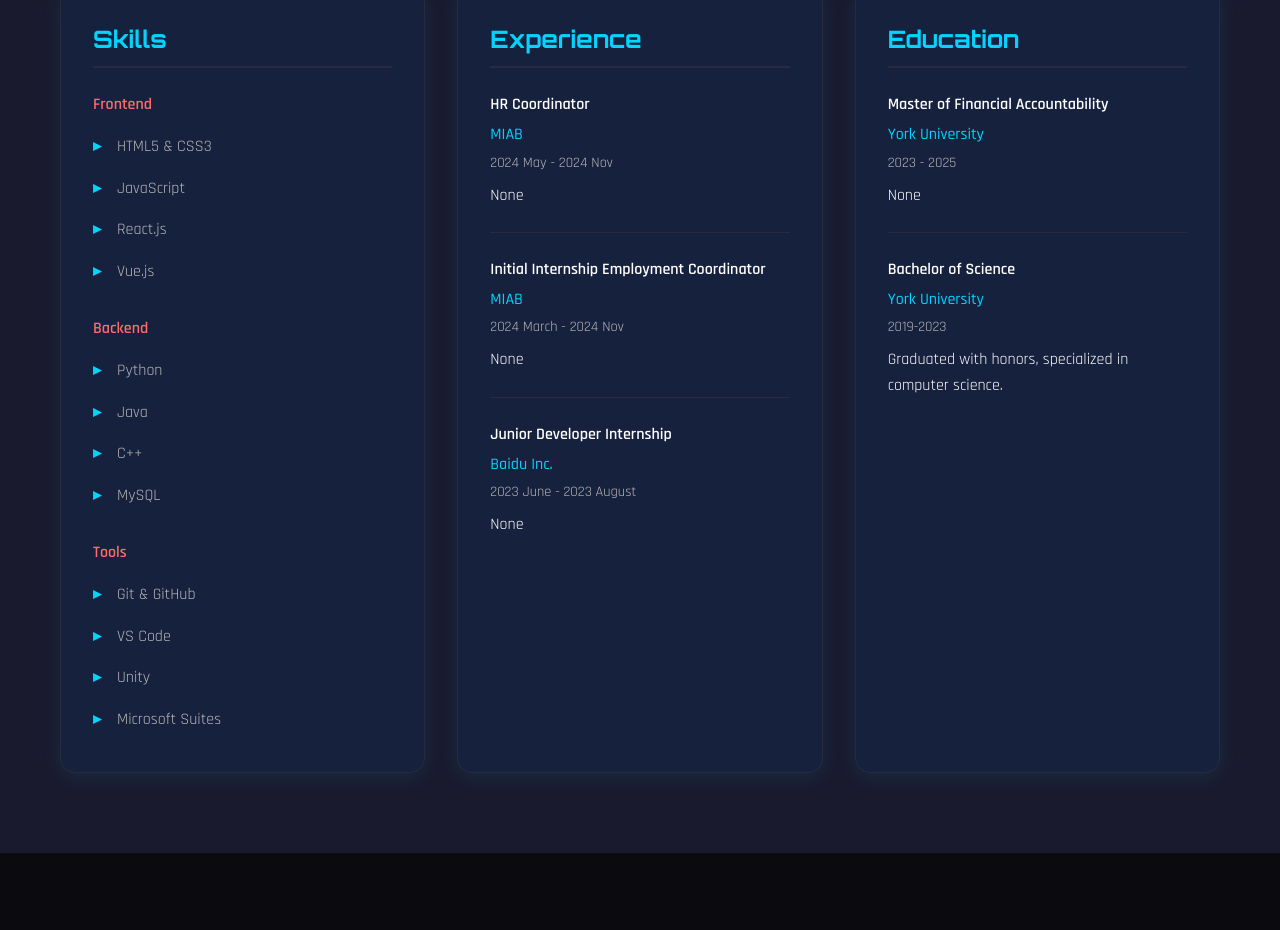
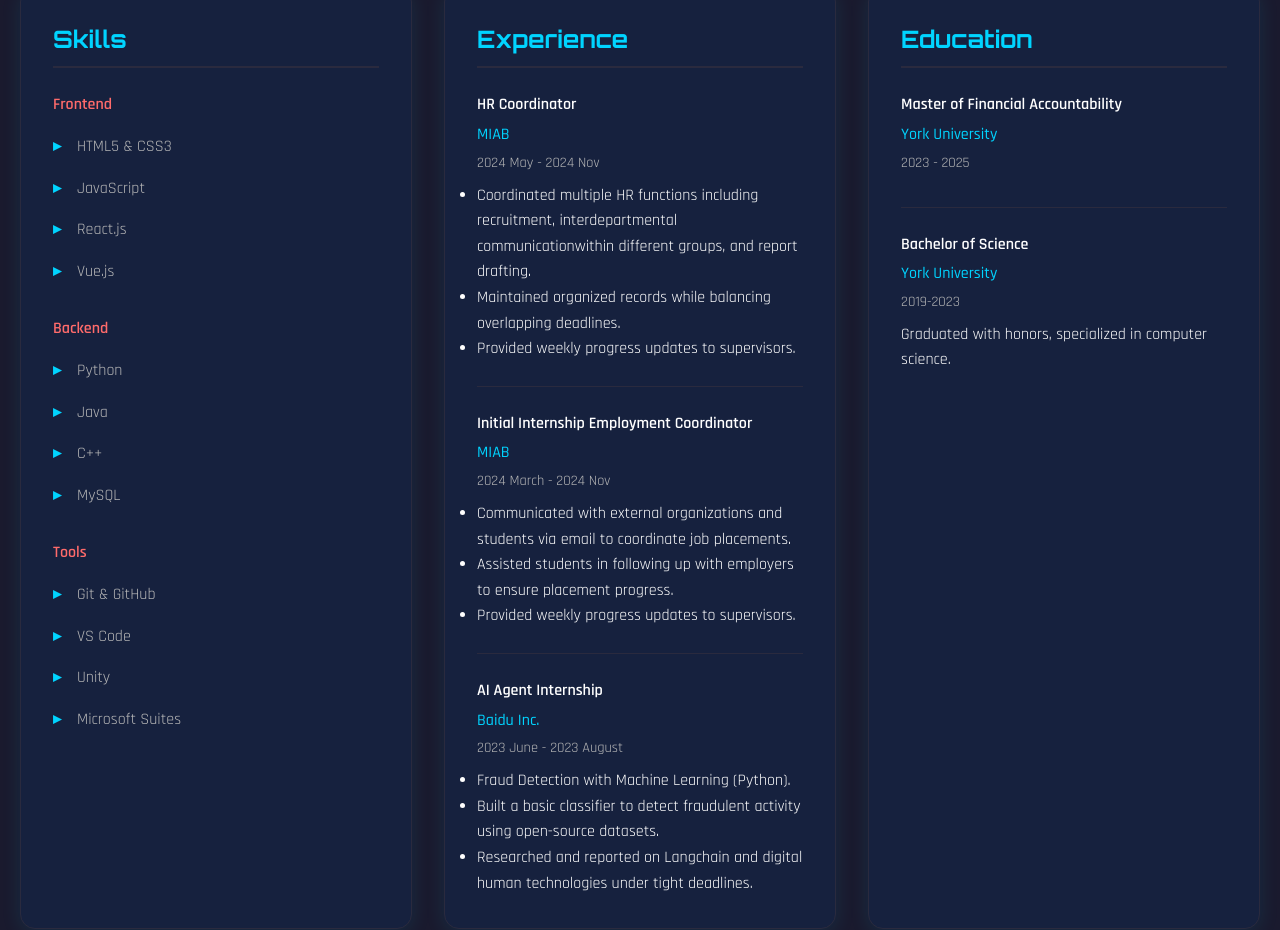
Before and after one commit to AspartameZjh/PersonalWeb, a plain HTML site: page index.html in a window 1280 px wide. Shown: the part 1005-1935 px from the top of the page. Drawn offline with Linux system fonts and the light colour scheme.

Commit message:
Add files via upload

```diff
--- a/index.html
+++ b/index.html
@@ -114,7 +114,11 @@
                             <span class="exp-company">MIAB</span>
                             <span class="exp-date">2024 May - 2024 Nov</span>
                         </div>
-                        <p>None</p>
+                        <ul>
+                            <li>Coordinated multiple HR functions including recruitment, interdepartmental communicationwithin different groups, and report drafting.</li>
+                            <li>Maintained organized records while balancing overlapping deadlines.</li>
+                            <li>Provided weekly progress updates to supervisors.</li>
+                        </ul>
                     </div>
                     <div class="experience-item">
                         <div class="exp-header">
@@ -122,15 +126,23 @@
                             <span class="exp-company">MIAB</span>
                             <span class="exp-date">2024 March - 2024 Nov</span>
                         </div>
-                        <p>None</p>
+                        <ul>
+                            <li>Communicated with external organizations and students via email to coordinate job placements.</li>
+                            <li>Assisted students in following up with employers to ensure placement progress.</li>
+                            <li>Provided weekly progress updates to supervisors.</li>
+                        </ul>
                     </div>
                     <div class="experience-item">
                         <div class="exp-header">
-                            <h4>Junior Developer Internship</h4>
+                            <h4>AI Agent Internship</h4>
                             <span class="exp-company">Baidu Inc.</span>
                             <span class="exp-date">2023 June - 2023 August</span>
                         </div>
-                        <p>None</p>
+                        <ul>
+                            <li>Fraud Detection with Machine Learning (Python).</li>
+                            <li>Built a basic classifier to detect fraudulent activity using open-source datasets.</li>
+                            <li>Researched and reported on Langchain and digital human technologies under tight deadlines.</li>
+                        </ul>
                     </div>
                 </div>
 
@@ -142,7 +154,7 @@
                             <span class="edu-school">York University</span>
                             <span class="edu-date">2023 - 2025</span>
                         </div>
-                        <p>None</p>
+                        <p></p>
                     </div>
                     <div class="education-item">
                         <div class="edu-header">
@@ -165,7 +177,7 @@
     <section id="projects" class="projects-section">
         <div class="container">
             <h2 class="section-title">Projects</h2>
-            <div class="projects-grid">
+            <!--   <div class="projects-grid">
                 <div class="project-card">
                     <div class="project-image">
                         <div class="project-placeholder"></div>
@@ -243,7 +255,7 @@
                 </div>
             </div>
         </div>
-        </div>
+    </div> -->
             <!-- Projects Arrow -->
             <div class="scroll-arrow" id="projectsArrow">
                 <i class="fas fa-chevron-down"></i>
@@ -258,15 +270,15 @@
                 <div class="contact-info">
                     <div class="contact-item">
                         <i class="fas fa-envelope"></i>
-                        <a href="mailto:zjh0624@yorku.ca" class="nav-link"> Email me </a>
+                        <p> zjh0624@yorku.ca </p>
                     </div>
                     <div class="contact-item">
                         <i class="fab fa-linkedin"></i>
-                        <a href="https://www.linkedin.com/in/jiahengzhou624/" class="nav-link"> My Linkedin </a>
+                        <a href="https://www.linkedin.com/in/jiahengzhou624/" targer="_blank"> My Linkedin </a>
                     </div>
                     <div class="contact-item">
                         <i class="fab fa-github"></i>
-                        <a href="https://github.com/AspartameZjh" class="nav-link"> My Github </a>
+                        <a href="https://github.com/AspartameZjh" targer="_blank"> My Github </a>
                     </div>
                 </div>
             </div>
--- a/styles.css
+++ b/styles.css
@@ -22,6 +22,8 @@
     --transition-medium: 0.5s ease;
     --transition-slow: 0.8s ease;
 }
+
+
 
 /* Light Theme Colors */
 .light-theme {
@@ -141,7 +143,7 @@ body {
 }
 
 .container {
-    max-width: 1200px;
+    max-width: 1880px;
     margin: 0 auto;
     padding: 0 20px;
 }
```
Lines whose indentation alone changed are shown as unchanged.
